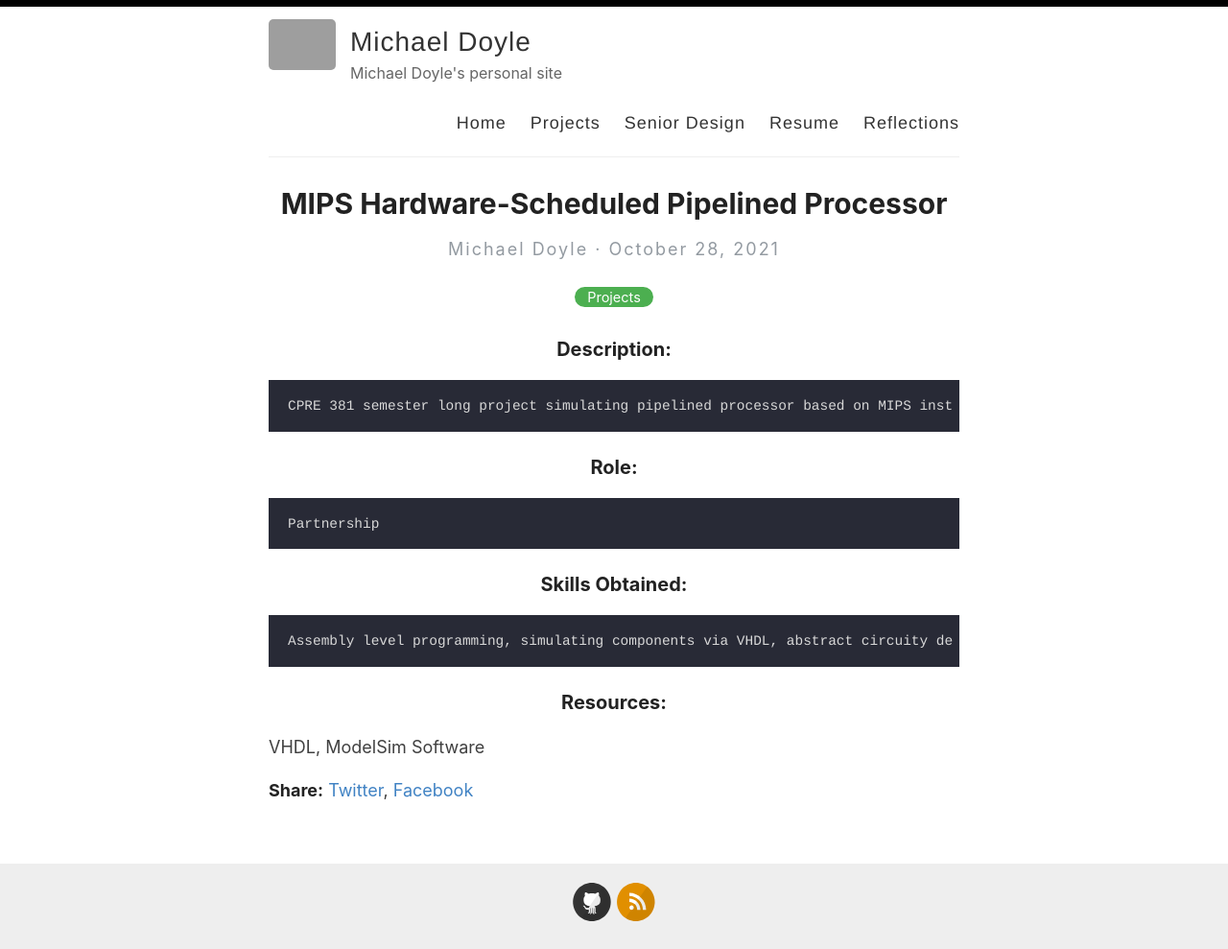
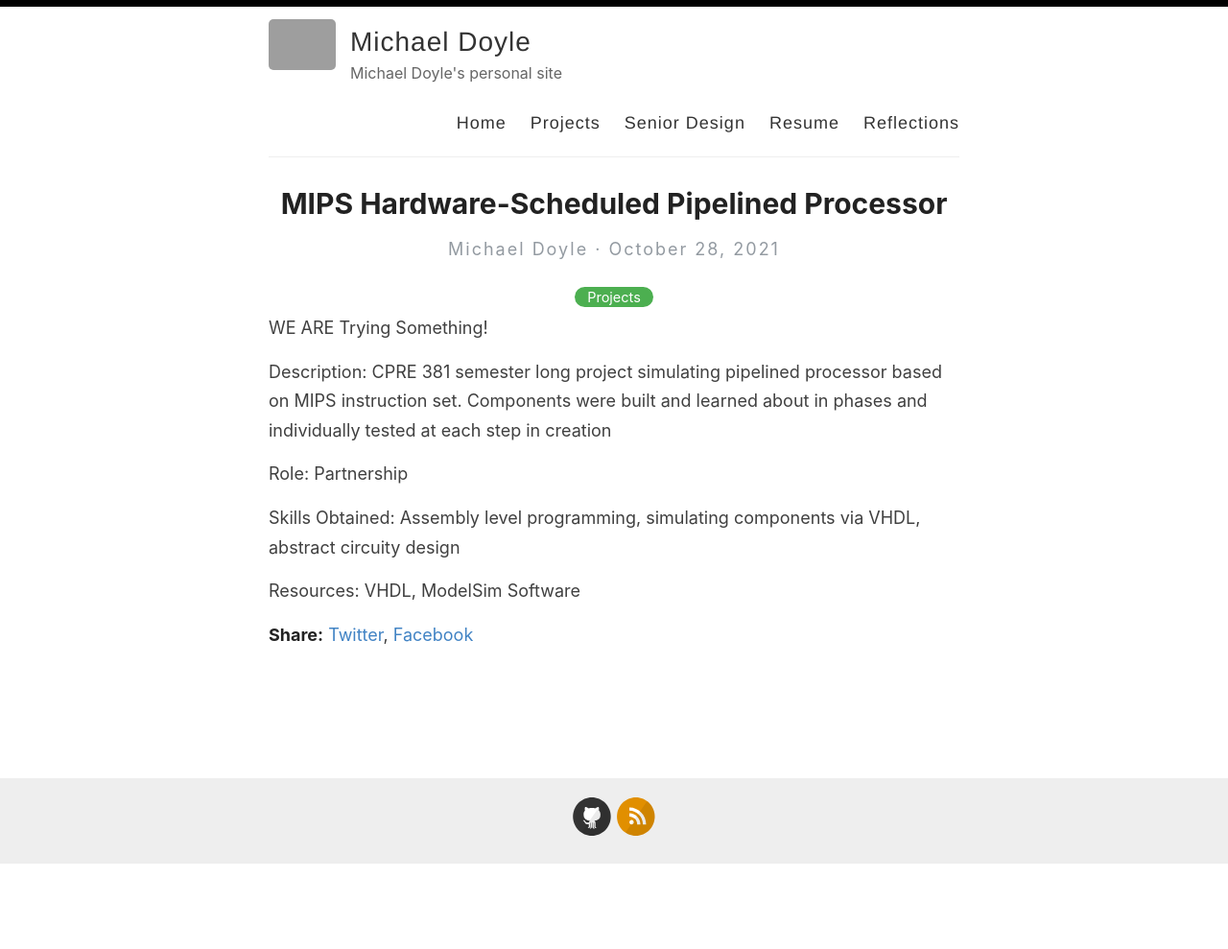
Before and after one commit to francidollars/francidollars.github.io, a Jekyll site: the page built from _posts/2021-10-28-mips-hardware-scheduled-pipelined-processor.md, in a window 1280 px wide. Shown: the whole page at 96% size. Built offline with Jekyll 4.4.1, drawn with Linux system fonts in a browser that asks for light colours; after the commit the page ends 901 px from its top, so only the background shows below that; grey boxes are pictures that could not be loaded.

Commit message:
Update 2021-10-28-mips-hardware-scheduled-pipelined-processor.md

```diff
--- a/_posts/2021-10-28-mips-hardware-scheduled-pipelined-processor.md
+++ b/_posts/2021-10-28-mips-hardware-scheduled-pipelined-processor.md
@@ -3,15 +3,18 @@ layout: post
 title: MIPS Hardware-Scheduled Pipelined Processor
 categories: Projects
 ---
+<div>
+	WE ARE Trying Something!
+</div>
 
-### Description:
+Description:
 	CPRE 381 semester long project simulating pipelined processor based on MIPS instruction set. Components were built and learned about in phases and individually tested at each step in creation
 
-### Role:
+Role:
 	Partnership
 
-### Skills Obtained:
+Skills Obtained:
 	Assembly level programming, simulating components via VHDL, abstract circuity design
 
-### Resources:
-  VHDL, ModelSim Software
+Resources:
+	VHDL, ModelSim Software
```
